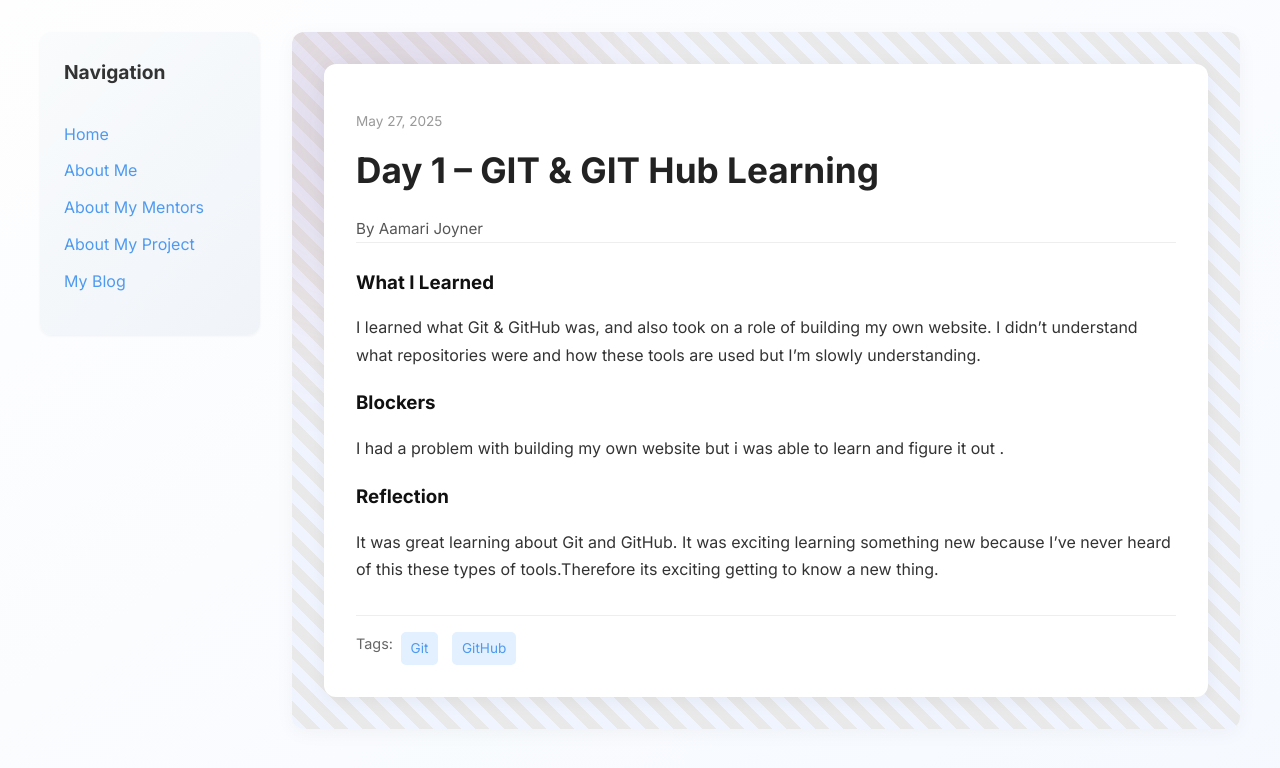
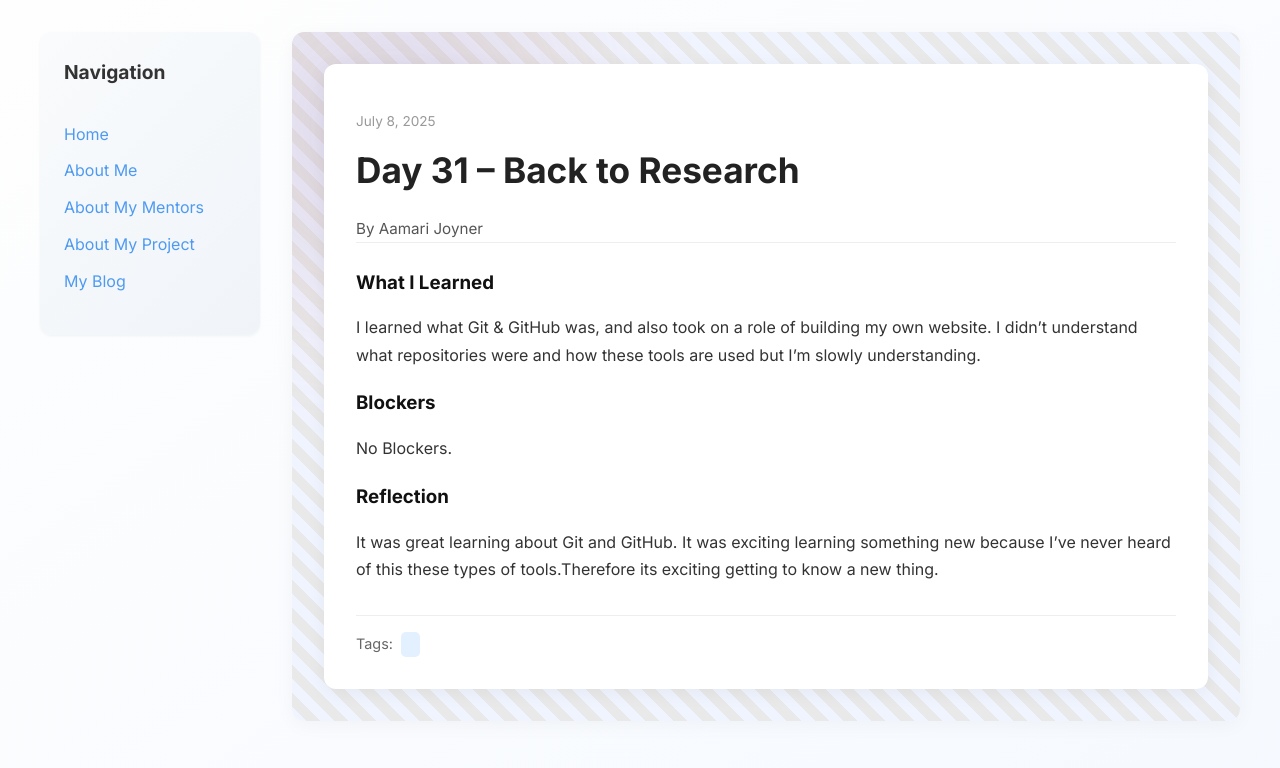
Before and after one commit to AamariJoyner/AamariJoyner.github.io, a Jekyll site: the page built from _posts/2025-07-08-day-31.md, in a window 1280 px wide. Shown: the top 768 px of the page. Built offline with Jekyll 4.4.1, drawn with Linux system fonts in a browser that asks for light colours.

Commit message:
Update 2025-07-08-day-31.md

```diff
--- a/_posts/2025-07-08-day-31.md
+++ b/_posts/2025-07-08-day-31.md
@@ -1,16 +1,16 @@
 ---
 layout: post
-title: "Day 1 – GIT & GIT Hub Learning"
-date: 2025-05-27
+title: "Day 31 – Back to Research"
+date: 2025-07-08
 author: Aamari Joyner
-permalink: /day1.html
-tags: ["Git","GitHub"]
+permalink: /day31.html
+tags: [""]
 
 what_i_learned: |
   I learned what Git & GitHub was, and also took on a role of building my own website. I didn't understand what repositories were and how these tools are used but I'm slowly understanding.
 
 blockers: |
-    I had a problem with building my own website but i was able to learn and figure it out .
+    No Blockers.
 
 reflection: |
   It was great learning about Git and GitHub. It was exciting learning something new because I've never heard of this these types of tools.Therefore its exciting getting to know a new thing.
```
